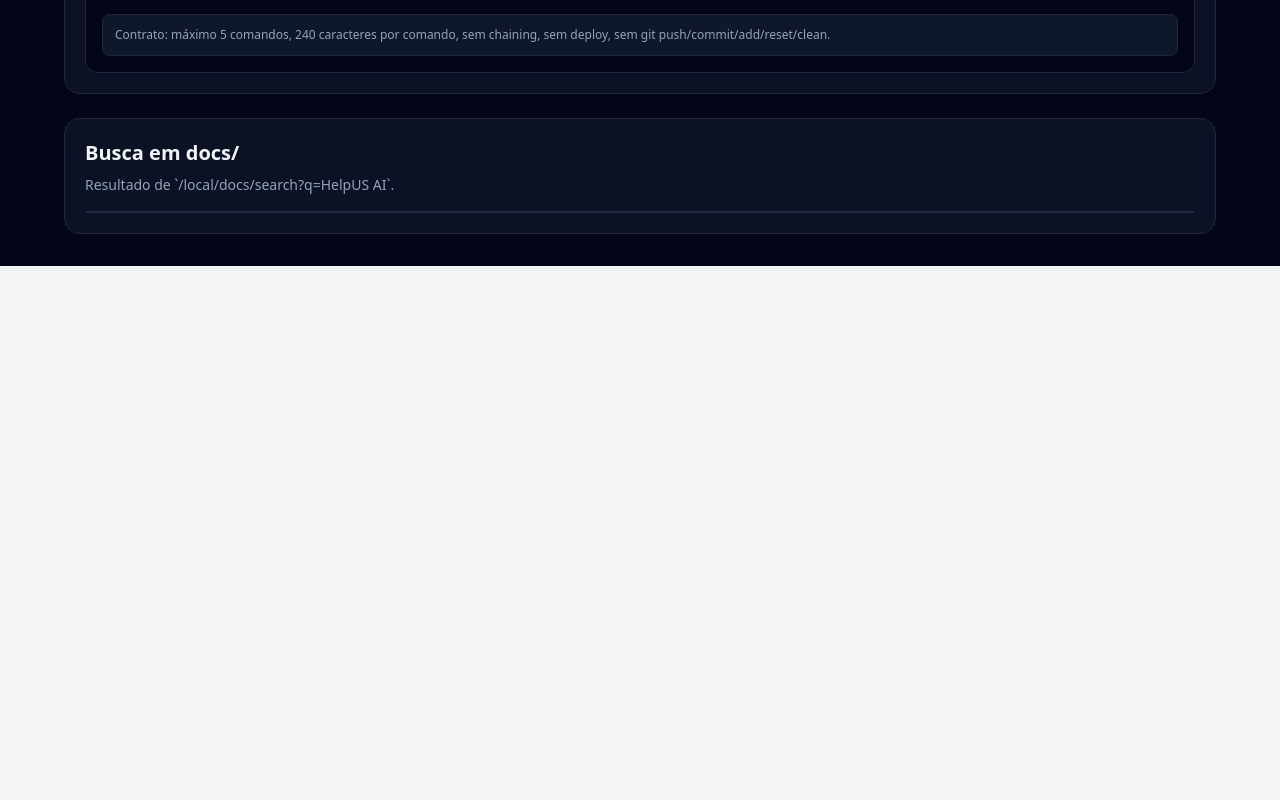
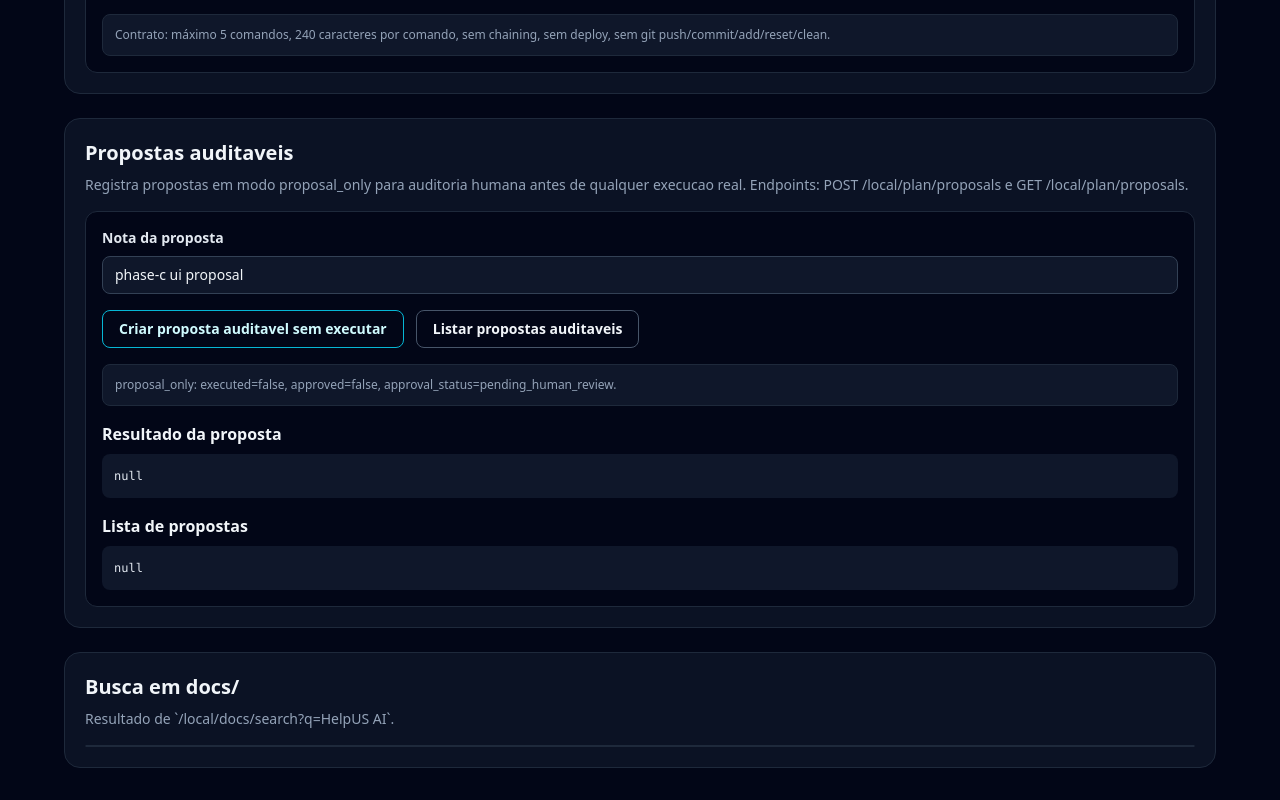
Before and after one commit to HelpUSA/helpus-ai, a Next.js app in the folder frontend/: page /admin/local in a window 1280 px wide. Shown: the part 1265-2065 px from the top of the page. Before the commit the page ends 1531 px from the top, so only its background shows below. Built offline with nearby package versions, Linux system fonts and the light colour scheme.

Commit message:
feat: show local plan audit proposals in admin

```diff
--- a/frontend/src/app/admin/local/page.tsx
+++ b/frontend/src/app/admin/local/page.tsx
@@ -103,6 +103,10 @@ export default function AdminLocalReadonlyPage() {
   const [customCommand, setCustomCommand] = useState('git diff --check')
   const [customPlan, setCustomPlan] = useState<LocalPlanResult | null>(null)
   const [planning, setPlanning] = useState(false)
+  const [proposalNote, setProposalNote] = useState('phase-c ui proposal')
+  const [proposalResult, setProposalResult] = useState<unknown>(null)
+  const [proposals, setProposals] = useState<unknown>(null)
+  const [proposalLoading, setProposalLoading] = useState(false)
   const [loading, setLoading] = useState(false)
   const [erro, setErro] = useState('')
 
@@ -209,6 +213,37 @@ export default function AdminLocalReadonlyPage() {
   useEffect(() => {
     if (googleToken) void carregarLocal()
   }, [carregarLocal, googleToken])
+
+
+  const criarPropostaAuditavel = useCallback(async () => {
+    try {
+      setProposalLoading(true)
+      setErro('')
+      const proposal = await postLocal<unknown>('/local/plan/proposals', {
+        intent: customIntent,
+        note: proposalNote,
+        created_by: 'admin-local-ui',
+      })
+      setProposalResult(proposal)
+    } catch (error) {
+      setErro(error instanceof Error ? error.message : 'Falha ao criar proposta auditavel.')
+    } finally {
+      setProposalLoading(false)
+    }
+  }, [customIntent, postLocal, proposalNote])
+
+  const carregarPropostasAuditaveis = useCallback(async () => {
+    try {
+      setProposalLoading(true)
+      setErro('')
+      const proposalList = await fetchLocal<unknown>('/local/plan/proposals?limit=20')
+      setProposals(proposalList)
+    } catch (error) {
+      setErro(error instanceof Error ? error.message : 'Falha ao listar propostas auditaveis.')
+    } finally {
+      setProposalLoading(false)
+    }
+  }, [fetchLocal])
 
   return (
     <main className="min-h-screen bg-slate-950 px-6 py-8 text-slate-100">
@@ -368,6 +403,56 @@ export default function AdminLocalReadonlyPage() {
 
         <section className="grid gap-6 lg:grid-cols-2">
           <article className="rounded-2xl border border-slate-800 bg-slate-900/70 p-5 lg:col-span-2">
+            <h2 className="text-xl font-semibold">Propostas auditaveis</h2>
+            <p className="mt-2 text-sm text-slate-400">
+              Registra propostas em modo proposal_only para auditoria humana antes de qualquer execucao real.
+              Endpoints: POST /local/plan/proposals e GET /local/plan/proposals.
+            </p>
+            <div className="mt-4 grid gap-4 rounded-xl border border-slate-800 bg-slate-950 p-4">
+              <label className="grid gap-2 text-sm">
+                <span className="font-semibold text-slate-200">Nota da proposta</span>
+                <input
+                  className="rounded-lg border border-slate-700 bg-slate-900 px-3 py-2 text-slate-100"
+                  maxLength={180}
+                  onChange={(event) => setProposalNote(event.target.value)}
+                  value={proposalNote}
+                />
+              </label>
+              <div className="flex flex-wrap gap-3">
+                <button
+                  className="rounded-lg border border-cyan-500 px-4 py-2 text-sm font-semibold text-cyan-100 hover:bg-cyan-950 disabled:cursor-not-allowed disabled:opacity-60"
+                  disabled={proposalLoading}
+                  onClick={() => void criarPropostaAuditavel()}
+                  type="button"
+                >
+                  Criar proposta auditavel sem executar
+                </button>
+                <button
+                  className="rounded-lg border border-slate-600 px-4 py-2 text-sm font-semibold text-slate-100 hover:bg-slate-800 disabled:cursor-not-allowed disabled:opacity-60"
+                  disabled={proposalLoading}
+                  onClick={() => void carregarPropostasAuditaveis()}
+                  type="button"
+                >
+                  Listar propostas auditaveis
+                </button>
+              </div>
+              <p className="rounded-lg border border-slate-800 bg-slate-900 p-3 text-xs text-slate-400">
+                proposal_only: executed=false, approved=false, approval_status=pending_human_review.
+              </p>
+              <div>
+                <h3 className="font-semibold text-slate-100">Resultado da proposta</h3>
+                <pre className="mt-2 max-h-64 overflow-auto rounded-lg bg-slate-900 p-3 text-xs leading-5 text-slate-200">{prettyJson(proposalResult)}</pre>
+              </div>
+              <div>
+                <h3 className="font-semibold text-slate-100">Lista de propostas</h3>
+                <pre className="mt-2 max-h-64 overflow-auto rounded-lg bg-slate-900 p-3 text-xs leading-5 text-slate-200">{prettyJson(proposals)}</pre>
+              </div>
+            </div>
+          </article>
+        </section>
+
+        <section className="grid gap-6 lg:grid-cols-2">
+          <article className="rounded-2xl border border-slate-800 bg-slate-900/70 p-5 lg:col-span-2">
             <h2 className="text-xl font-semibold">Busca em docs/</h2>
             <p className="mt-2 text-sm text-slate-400">Resultado de `/local/docs/search?q=HelpUS AI`.</p>
             <div className="mt-4 max-h-96 overflow-auto rounded-xl border border-slate-800 bg-slate-950">
--- a/package.json
+++ b/package.json
@@ -19,6 +19,7 @@
     "smoke:phase-b-ui": "python scripts/helpusai/smoke_admin_local_safe_plan_panel.py && python scripts/helpusai/smoke_admin_local_custom_plan_panel.py",
     "smoke:phase-b": "npm run smoke:phase-b-plan && npm run smoke:phase-b-ui && npm run smoke:admin-local && npm run build",
     "smoke:phase-c-audit": "python scripts/37_smoke_local_plan_audit.py",
-    "smoke:phase-c": "npm run smoke:phase-c-audit && npm run smoke:phase-b"
+    "smoke:phase-c": "npm run smoke:phase-c-audit && npm run smoke:phase-c-ui && npm run smoke:phase-b",
+    "smoke:phase-c-ui": "python scripts/helpusai/smoke_admin_local_audit_proposals_panel.py"
   }
 }
```
Also changed, not shown: 3 other files (tests, documents, lock files or other folders).
